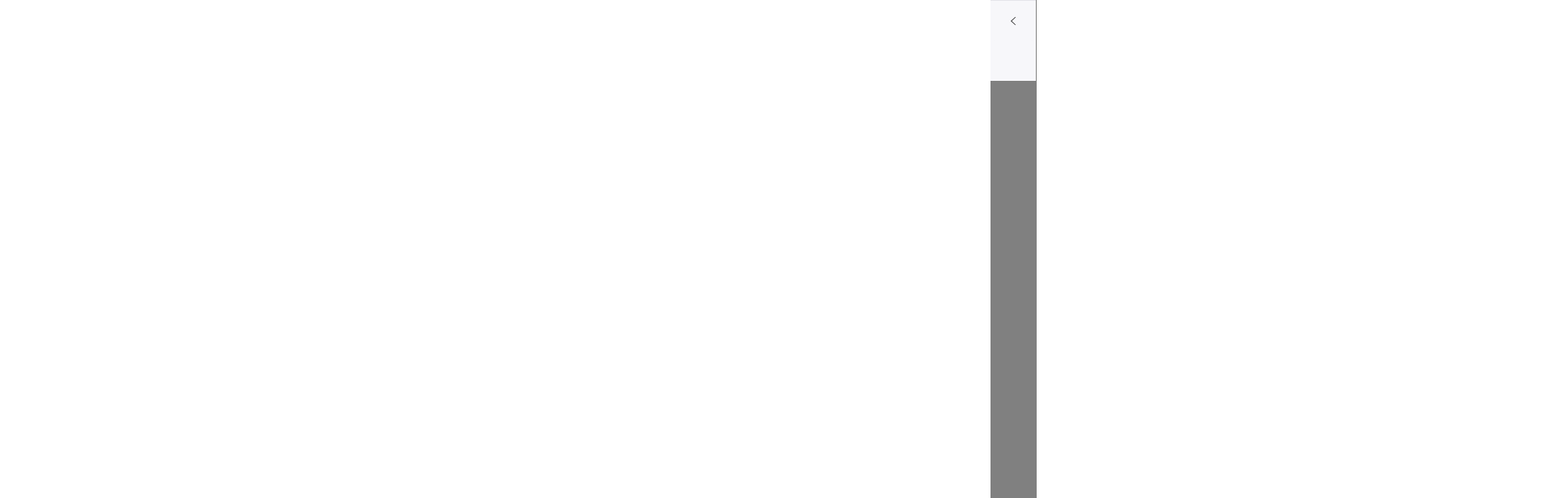
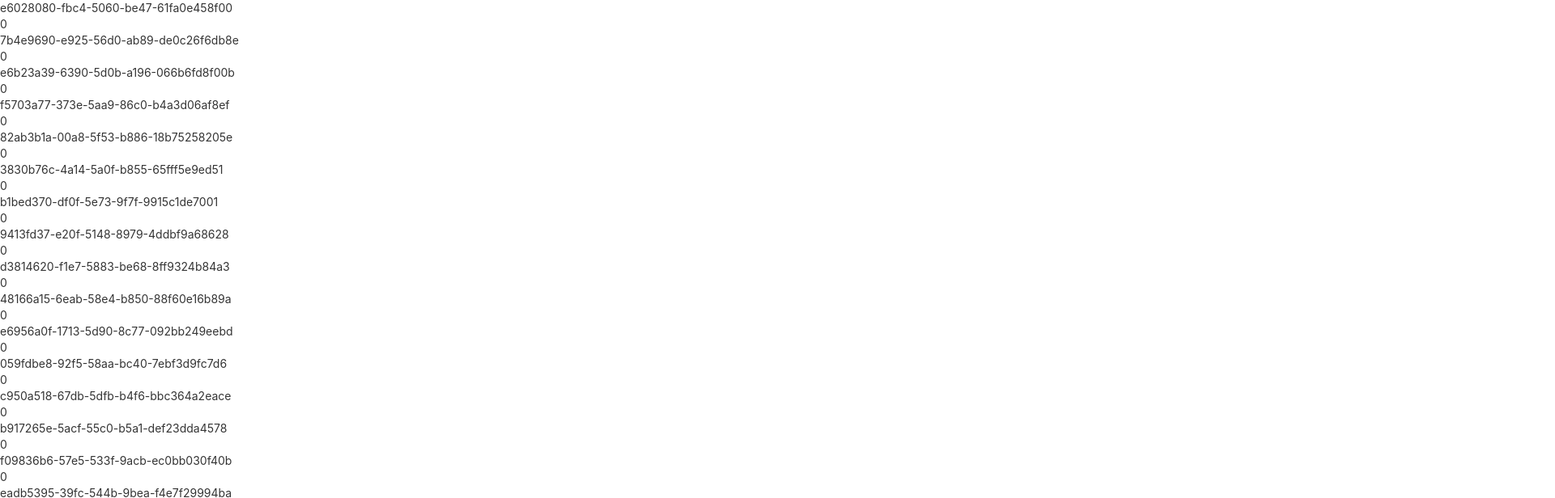
Before and after one commit to coder-fierfly/site-using-js, a React (Create React App) app: page / in a window 1280 px wide. Shown: the top 616 px of the page at 81% size, 1920 px wide, since content can reach past the window. Built offline with nearby package versions, Linux system fonts and the light colour scheme.

Commit message:
читаю из json

```diff
--- a/public/index.html
+++ b/public/index.html
@@ -14,7 +14,11 @@
 </head>
 
 <body>
-  <noscript>You need to enable JavaScript to run this app.</noscript>
+  <div id="output"></div>
+
+  <script>
+
+  </script>
   <div id="root"></div>
 </body>
 
--- a/src/App.css
+++ b/src/App.css
@@ -36,7 +36,7 @@
 
 .Menu {
   position: absolute;
-  background-color: gray;
+  background-color: #F7F7FA;
   height: 100%;
   width: auto;
   right: 0;
--- a/src/App.js
+++ b/src/App.js
@@ -1,12 +1,17 @@
 import './App.css';
 import './sidebar-alerts.css';
+import json from './jsonConsole.json';
+import React, { useState } from 'react';
 
 import CollapseMenu from './components/CollapseMenu';
+import Quor from './quor';
+
 function App() {
+
 
   return (
     <div className="App">
-      <script src="./components/LocalFileRead.js"></script>
+      <div><Quor /></div>
       <div className="Menu">
         <CollapseMenu />
       </div>
@@ -15,4 +20,5 @@ function App() {
 }
 
 
+
 export default App;
--- a/src/components/CollapseMenu.jsx
+++ b/src/components/CollapseMenu.jsx
@@ -4,9 +4,11 @@ import { Nav, Sidenav, Collapse, Sidebar, Toggle, Dropdown } from "rsuite";
 import { Icon } from "@rsuite/icons";
 
 
+
 import { Code } from "@rsuite/icons";
 import TopMenu from "./TopMenu";
 import Card from "./Card";
+import NavItem from "rsuite/esm/Nav/NavItem";
 
 const CollapseMenu = () => {
 
@@ -16,26 +18,39 @@ const CollapseMenu = () => {
         setCollapsed(!collapsed);
     };
 
+
+    const [activeKey, setActiveKey] = React.useState('0');
+
     return (
         <Sidebar className="SidebarCollapse"
-            width={collapsed ? 57 : 350}
+            width={collapsed ? 57 : 300}
             collapsible
         >
-            <Sidenav className="SidenavCollapse"
+            <Sidenav className="SidenavCollapse" appearance="default"
                 expanded={!collapsed}
             >
-                <Sidenav.Body>
-                    <Sidenav.Toggle
+                <Sidenav.Header>
+                    <Sidenav.Toggle id="toggleButton"
                         expanded={collapsed}
                         onToggle={(expanded) => setCollapsed(expanded)}
                     />
-                    {/* TODO понять как отступ поменять */}
-                    <Dropdown eventKey="1">
-                        <Dropdown.Item eventKey="1-1"><TopMenu /></Dropdown.Item>
-                        <Dropdown.Item eventKey="1-2">
-                            <Card />
-                        </Dropdown.Item>
-                    </Dropdown>
+                </Sidenav.Header>
+
+                <Sidenav.Body>
+
+                    {/* TODO понять как убрать при свертывании */}
+                    <Nav id="menuItems">
+                        {!collapsed && (
+                            <>
+                                <div className="d-flex">
+                                    <NavItem><TopMenu /></NavItem>
+                                </div>
+                                <NavItem><Card /></NavItem>
+
+                            </>
+                        )}
+                    </Nav>
+
 
                 </Sidenav.Body>
             </Sidenav>
--- a/src/components/TextProcessor.jsx
+++ b/src/components/TextProcessor.jsx
@@ -8,7 +8,6 @@ function TextProcessor() {
     };
 
     const processText = () => {
-        // Process the inputText here
         console.log(inputText);
     };
 
--- /dev/null
+++ b/src/quor.js
@@ -0,0 +1,27 @@
+import React, { Component } from "react";
+import json from "./jsonConsole.json";
+import "./App.css";
+
+var quotList = json.data.alerts;
+class Quor extends Component {
+    render() {
+        return (
+            <ui>
+                {
+                    quotList.map((s) => {
+                        return (
+                            <div>
+                                <div>
+                                    <div>{s.alert_id}</div>
+                                    <div>{s.event_serial}</div>
+                                </div>
+                            </div>
+                        )
+                    })
+                }
+            </ui>
+        )
+    }
+}
+
+export default Quor;
```
Also changed, not shown: src/components/LocalFileRead.js (+57 -16 lines), src/components/card.css (+10 -0 lines), src/reportWebVitals.js (deleted, +0 -13 lines), src/script.js (added, +21 -0 lines), src/setupTests.js (deleted, +0 -5 lines), public/logo512.png (deleted), src/jsonConsole.json (renamed from src/components/jsonConsole.json), 1 other file (tests, documents, lock files or other folders).
